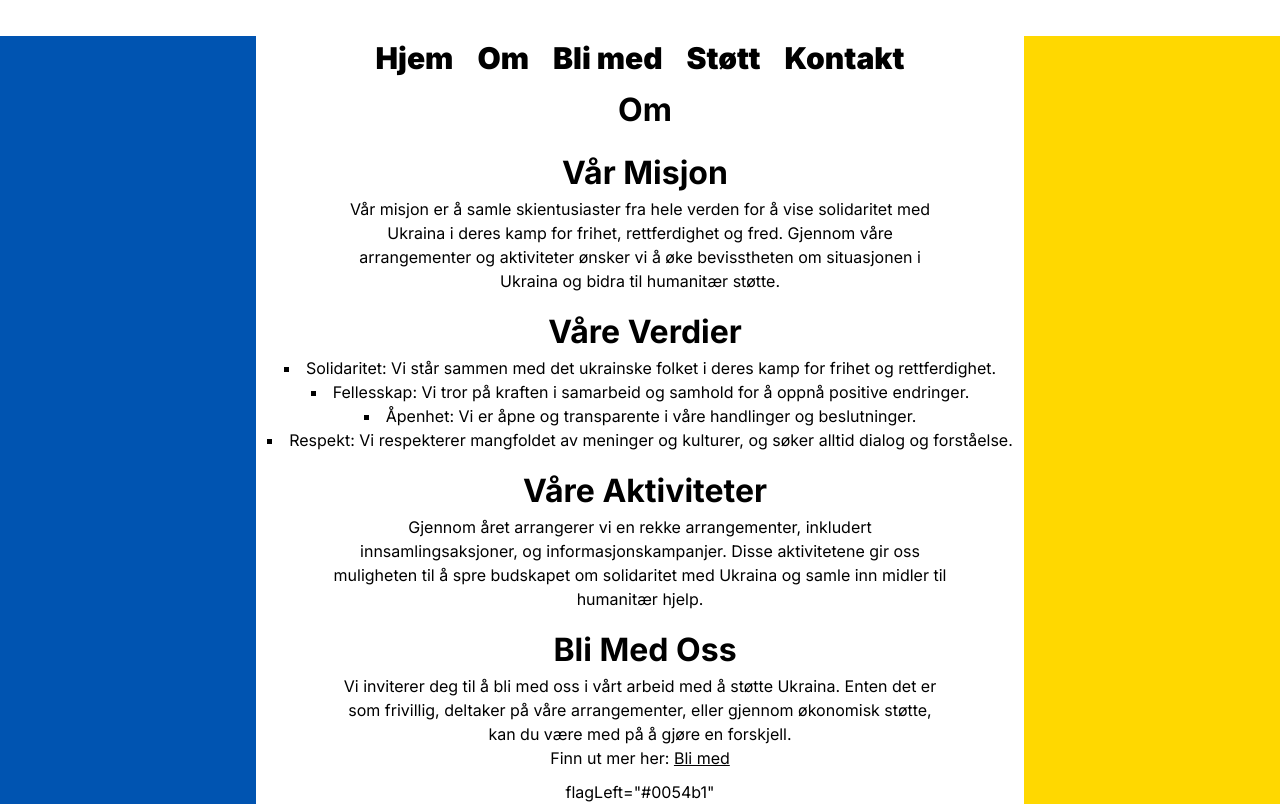
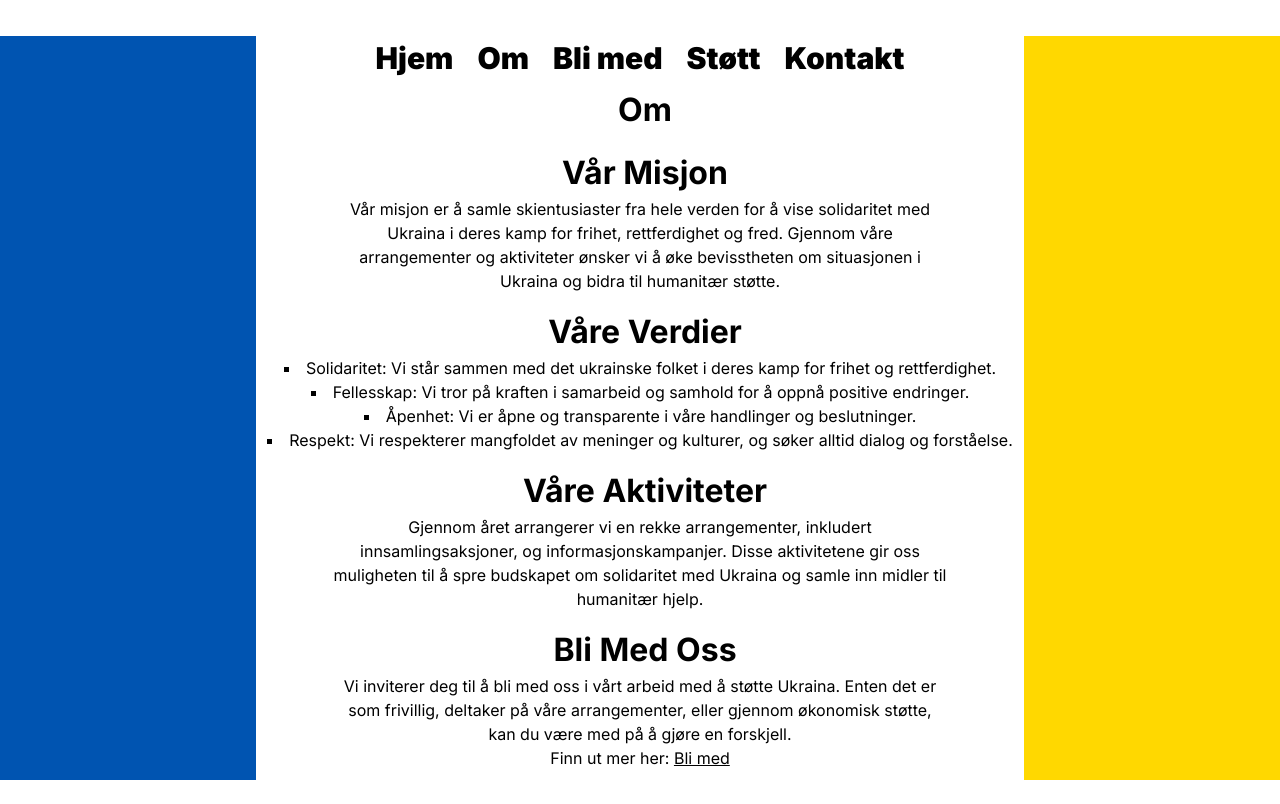
Before and after one commit to pedernyl/vmu, a Next.js app: page /about in a window 1280 px wide. Built offline with nearby package versions, Linux system fonts and the light colour scheme.

Commit message:
flagLeft for real

```diff
--- a/src/app/about/page.tsx
+++ b/src/app/about/page.tsx
@@ -32,7 +32,7 @@
 }
 
 const About = () => {
-  return <FlagFlex text={ <>{props.text} flagLeft="#0054b1"</> }/>
+  return <FlagFlex text={props.text} flagLeft="#0054b1" />
 };
 
 export default About;
--- a/src/app/flagFlex/page.tsx
+++ b/src/app/flagFlex/page.tsx
@@ -1,7 +1,7 @@
 import React from "react";
 const FlagFlex = ( { text, flagLeft }) => {
   return <div className="flagFlexContainer">
-    <div className="flagFlexBlue" style={{backgroundColor: flagLeft}}></div>
+    <div className="flagFlexLeft" style={{backgroundColor: flagLeft}}></div>
     <div className="flagFlexContent">{ text }</div>
     <div className="flagFlexOrange"></div>
   </div>
--- a/src/app/globals.css
+++ b/src/app/globals.css
@@ -41,8 +41,7 @@
     display: flex;
 }
 
-.flagFlexBlue {
-    background-color: #0054b1;
+.flagFlexLeft {
     width: 20%;
 }
 
```
